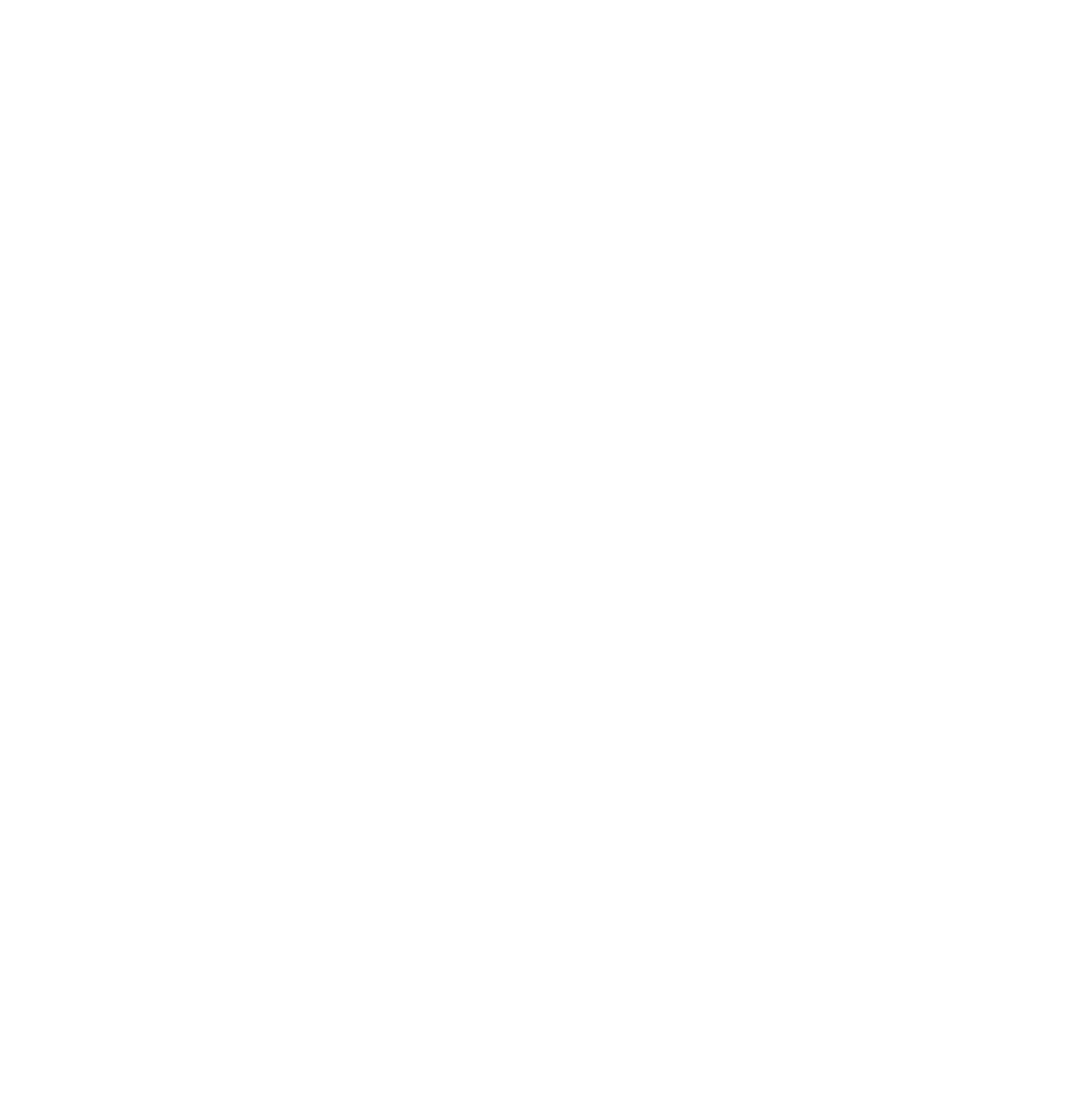
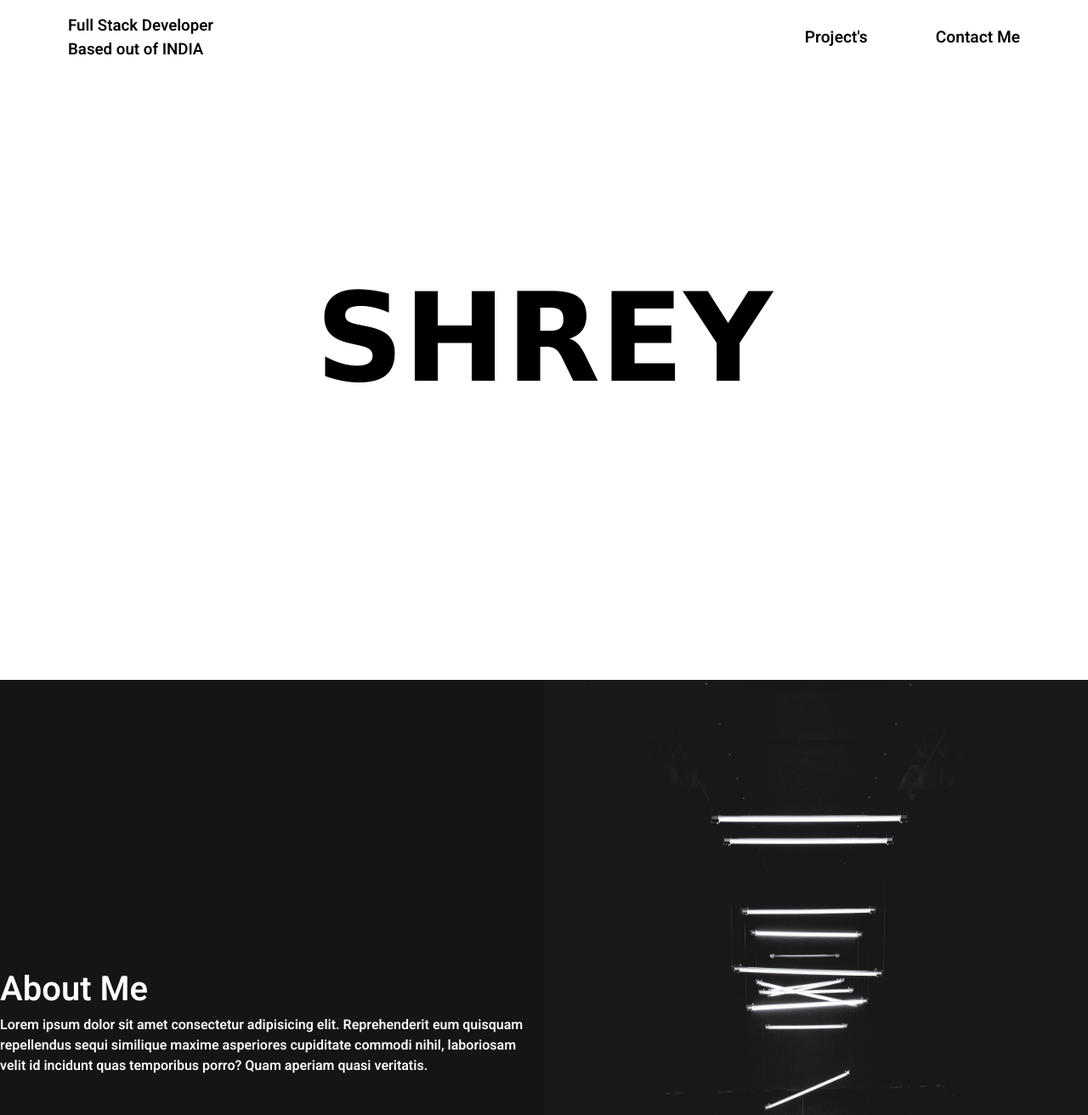
Before and after one commit to shreykoradia/proPortfolio, a plain HTML site: page index.html in a window 1280 px wide. Shown: the top 1312 px of the page at 85% size. Before the commit the page ends 800 px from the top, so only its background shows below. Drawn offline with nearby package versions, Linux system fonts and the light colour scheme; a web font is replaced by a local one.

Commit message:
added about me section

```diff
--- a/index.html
+++ b/index.html
@@ -9,8 +9,32 @@
 </head>
 <body>
 
+    <section class="home">
+        <nav>
+            <h1 class="sliding-text">Full Stack Developer<br>Based out of INDIA</h1>
+            <ul>
+                <li><a href="#">Project's</a></li>
+                <li><a href="#">Contact Me</a></li>
+            </ul>
+        </nav>
+        <h1 class="logo">SHREY</h1>
+    </section>
 
+    <section class="first-page">
+        <div class="intro">
+        <h2>About Me</h2>
+        <p>Lorem ipsum dolor sit amet consectetur adipisicing elit. Reprehenderit eum quisquam repellendus sequi similique maxime asperiores cupiditate commodi nihil, laboriosam velit id incidunt quas temporibus porro? Quam aperiam quasi veritatis.</p>
+        </div>
+        <img src="./images/danny-howe-vESk46kcm9g-unsplash.jpg" alt="" />
+    </section>
 
+    <section class="first-page">
+     <img src="./images/chris-liu-R0mWlPiK1hw-unsplash.jpg" alt=""/>
+     <div class="intro">
+        <h2>Skill's and My Tech-Stack</h2>
+        <p>Lorem ipsum dolor sit amet consectetur adipisicing elit. Reprehenderit eum quisquam repellendus sequi similique maxime asperiores cupiditate commodi nihil, laboriosam velit id incidunt quas temporibus porro? Quam aperiam quasi veritatis.</p>
+        </div>
+    </section>
 
     <script src="https://cdnjs.cloudflare.com/ajax/libs/gsap/3.8.0/gsap.min.js" integrity="sha512-eP6ippJojIKXKO8EPLtsUMS+/sAGHGo1UN/38swqZa1ypfcD4I0V/ac5G3VzaHfDaklFmQLEs51lhkkVaqg60Q==" crossorigin="anonymous" referrerpolicy="no-referrer"></script>
     <script src="https://cdnjs.cloudflare.com/ajax/libs/gsap/3.8.0/ScrollTrigger.min.js" integrity="sha512-CPA5LMoJI/a5HkSIAKcBtFXe4gqGjPUL2ExF/3PmhrrHI17wod9xOqqF+0WZQRKIIq0KwF8oG5BaiWobtrke3A==" crossorigin="anonymous" referrerpolicy="no-referrer"></script>
--- a/styles.css
+++ b/styles.css
@@ -1,2 +1,63 @@
 @import url('https://fonts.googleapis.com/css2?family=Heebo:wght@600&display=swap');
 @import url('https://fonts.googleapis.com/css2?family=Caesar+Dressing&display=swap');
+
+*{
+    margin: 0;
+    padding: 0;
+    box-sizing: border-box;
+}
+
+body{
+    font-family: 'Heebo',sans-serif;
+}
+
+nav{
+    display:flex;
+    justify-content: space-between;
+    padding: 1rem 5rem;
+    background: white;
+}
+
+h2{
+    font-size: 2.5rem;
+}
+
+ul {
+    display: flex;
+    align-items: center;
+    list-style-type: none;
+}
+
+a{
+    text-decoration: none;
+    font-size: 1.2rem;
+    color: black;
+    margin-left: 5rem;
+}
+
+.logo {
+    font-family: 'Caesar Dressing', cursive;
+    position: absolute;
+    left: 50%;
+    top: 50%;
+    font-size: 1.5rem;
+    transform: translate(-50% , -50%) scale(6);
+
+}
+.home{
+    height: 100vh;
+}
+
+.first-page{
+    height: 100vh;
+    background: rgb(21,21,21);
+    color: white;
+    display:flex;
+    align-items: center;
+    justify-content: space-between;
+}
+
+.first-page img{
+    height: 100%;
+    max-width: 50%;
+}
```
Also changed, not shown: images/chris-liu-R0mWlPiK1hw-unsplash.jpg (added), images/danny-howe-vESk46kcm9g-unsplash.jpg (added), images/vinicius-amnx-amano-XOnbUXqILzA-unsplash.jpg (added).
